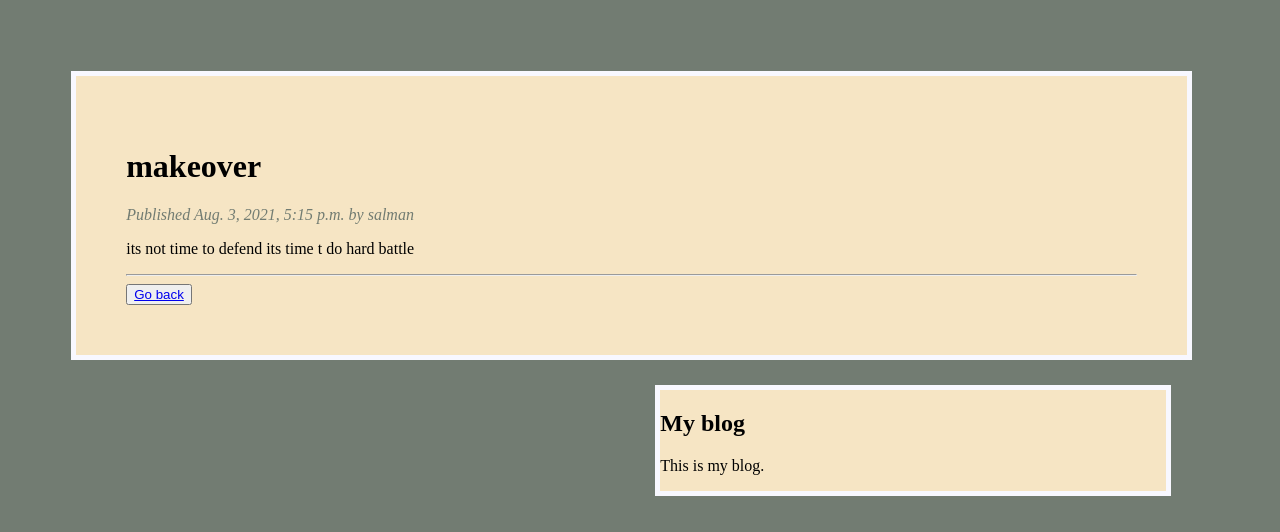
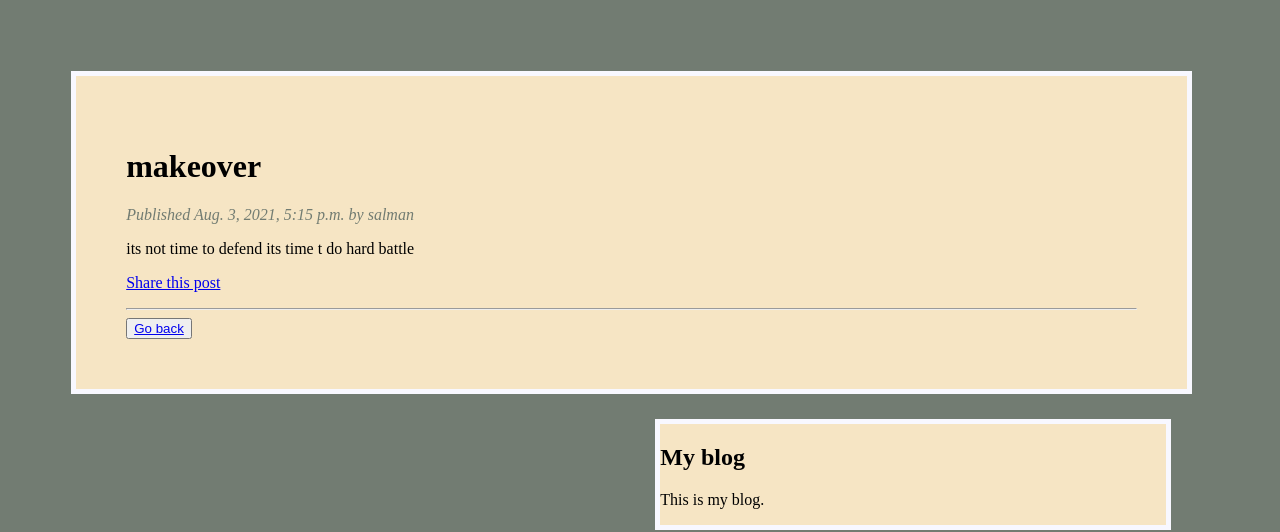
Before and after one commit to ranasalman3838/salmanblog, a Django app: a page that uses blog/templates/blog/post/detail.html in a window 1280 px wide. Shown: the top 532 px of the page. Run offline with Django 3.2, Linux system fonts and the light colour scheme; data comes from the database, SQL or seed files in the repository.

Commit message:
Share Post option added with incorect mail

```diff
--- a/blog/templates/blog/post/detail.html
+++ b/blog/templates/blog/post/detail.html
@@ -6,6 +6,11 @@
 
 </p>
 {{ post.body|linebreaks }}
+<p>
+<a href="{% url "blog:post_share" post.id %}">
+Share this post
+</a>
+</p>
     <hr>
     <button><a href="{% url 'blog:post_list' %}"> Go back</a></button>
 {% endblock %}
--- a/blog/urls.py
+++ b/blog/urls.py
@@ -6,4 +6,6 @@ urlpatterns = [
     path('', views.post_list, name='post_list'),
     # path('', views.PostListView.as_view(), name='post_list'),
     path('<int:year>/<int:month>/<int:day>/<slug:post>/', views.post_detail, name='post_detail'),
+    path('<int:post_id>/share/',views.post_share, name='post_share'),
+
    ]
--- a/blog/views.py
+++ b/blog/views.py
@@ -2,7 +2,10 @@ from django.core import paginator
 from django.shortcuts import render, get_object_or_404
 from django.core.paginator import Paginator, EmptyPage,\
     PageNotAnInteger
-
+from django.core.mail import send_mail
+from django.core.mail import EmailMessage
+from django.conf import settings
+from .forms import EmailPostForm
 from .models import Post
 
 
@@ -23,6 +26,7 @@ from django.views.generic import ListView
 
 
 # Create your views here.
+
 def post_list(request):
     object_list= Post.published.all()
     paginator = Paginator(object_list, 2)  # 3 posts in each page
@@ -41,3 +45,26 @@ def post_list(request):
 def post_detail(request, year, month, day, post):
     post = get_object_or_404(Post, slug=post, status='published', publish__year=year, publish__month=month, publish__day=day)
     return render(request, 'blog/post/detail.html', {'post': post})
+
+
+def post_share(request, post_id):
+    # Retrieve post by id
+    post = get_object_or_404(Post, id=post_id, status='published')
+    sent = False
+    if request.method == 'POST':
+        # Form was submitted
+        form = EmailPostForm(request.POST)
+        if form.is_valid():
+            # Form fields passed validation
+            cd = form.cleaned_data
+            post_url = request.build_absolute_uri(post.get_absolute_url())
+            subject = f"{cd['name']} recommends you read " \
+                      f"{post.title}"
+            message = f"Read {post.title} at {post_url}\n\n" \
+                      f"{cd['name']}\'s comments: {cd['comments']}"
+            send_mail(subject, message, settings.EMAIL_HOST_USER,
+                      [cd['to']])
+            sent = True
+    else:
+        form = EmailPostForm()
+    return render(request, 'blog/post/share.html', {'post': post, 'form': form, 'sent': sent})
```
Also changed, not shown: blog/forms.py (added, +7 -0 lines), blog/templates/blog/post/share.html (added, +18 -0 lines), blog_project/settings.py (+10 -0 lines), 1 other file.
